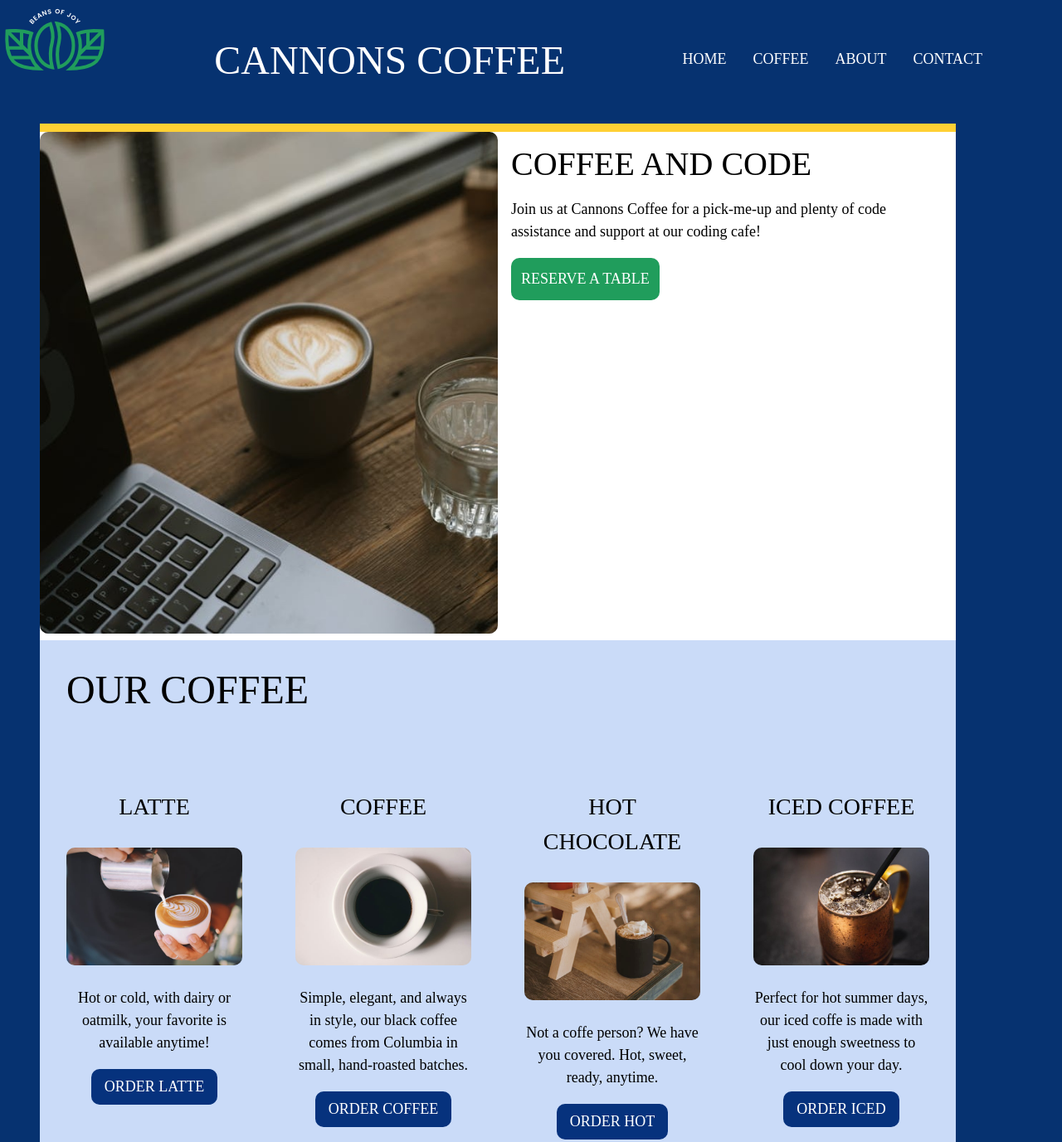
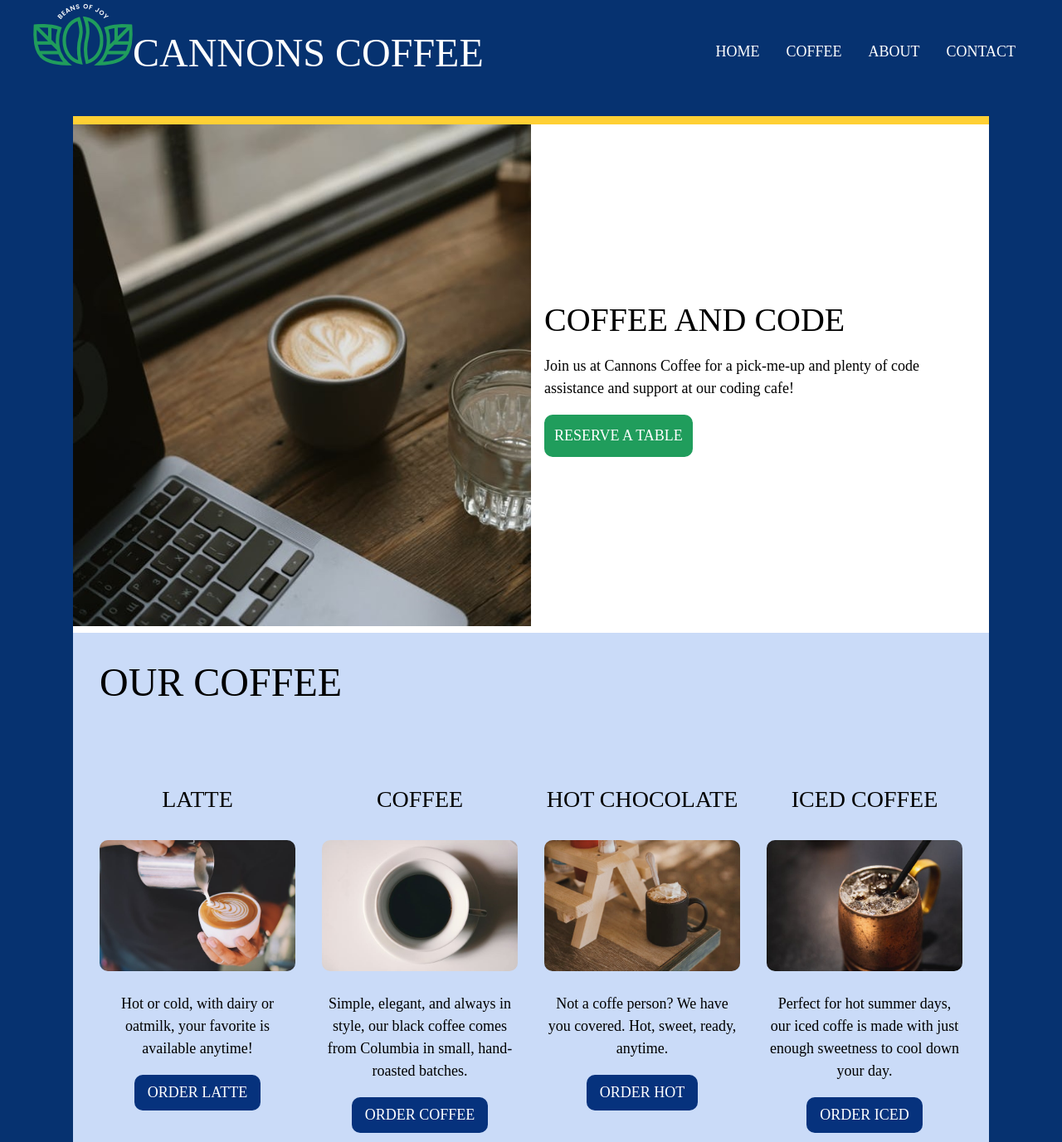
Before and after one commit to jennford1512-cyber/cannons-coffee, a plain HTML site: page index.html in a window 1280 px wide. Shown: the top 1377 px of the page at 83% size. Drawn offline with Linux system fonts and the light colour scheme.

Commit message:
compltede styles and html

```diff
--- a/CSS/style.css
+++ b/CSS/style.css
@@ -68,15 +68,16 @@ h3 {
   padding: 2rem;
   margin: 0;
   font-weight: 300;
+
   }
 img {
   max-width: 100%;
-  border-radius: 10px;
+
 }
 .wrapper {
   max-width: 1200px;
-  padding: 0 auto;
-  margin: 0;
+  padding: 0;
+  margin: 0 auto;
   font-family: var(--Montserrat);
   /* justify-content: center; */
   /* display: grid;
@@ -158,7 +159,7 @@ nav a {
   text-align: center;
   display: flex;
   flex-flow: row wrap;
-  justify-content: space-between;
+  justify-content: center;
   align-items: flex-end;
   margin: 0;
   padding: 0;
@@ -195,12 +196,16 @@ background-color: var(--white);
 }
 .container2 {
    background-color: var(--lightblue);
-  grid-template-columns: 1fr 1fr 1fr 1fr;
+  grid-template-columns: 1fr;
   display: grid;
   gap: 4rem;
   padding: 2rem;
   margin: 0;
 
+
+}
+.container2 img {
+  border-radius: 10px;
 }
 .child1 {
   border-radius: 0;
@@ -209,6 +214,8 @@ background-color: var(--white);
 }
 .child2 {
    padding: 1rem;
+   align-self: center;
+
 }
 
 
@@ -232,16 +239,22 @@ text-align: center;
 } */
 
 
-@media (max-width: 650px) {
-  .container {
-     grid-template-columns: 1fr 1fr 1fr 1fr;
+@media (min-width: 650px) {
+  .container2 {
+     grid-template-columns: 1fr 1fr;
      gap: 2rem;
   }
+
 }
 
-@media (max-width: 1000px) {
+@media (min-width: 1000px) {
   header {
-   justify-content: center;
+   justify-content: space-between;
 
   }
+  .container2 {
+ grid-template-columns: 1fr 1fr 1fr 1fr;
+     gap: 2rem;
+  }
+
 }
--- a/index.html
+++ b/index.html
@@ -12,9 +12,9 @@
 <body>
     <div class="wrapper">
         <header>
-            <div class="logo"> <a> <img src="./images/logo-nav.png" alt="Cannons Coffee, Beans of Joy"></a>
-            </div>
-            <h1>Cannons Coffee</h1>
+
+
+            <h1><img src="./images/logo-nav.png" alt="Cannons Coffee, Beans of Joy">Cannons Coffee</h1>
             <nav>
                 <ul>
                     <li><a href="index.html" target="_blank">Home</a> </li>
@@ -28,15 +28,15 @@
         <main>
             <div class="container">
                 <div class="child1">
-                    <a> <img class="coffeecomp" src="images/coffee-computer.jpg"
-                            alt="Alt text: Laptop with a cup of coffee and a glass of water"></a>
+                    <img class="coffeecomp" src="images/coffee-computer.jpg"
+                            alt="Laptop with a cup of coffee and a glass of water">
                 </div>
 
                 <div class="child2">
                     <h2>Coffee and Code </h2>
                     <p>Join us at Cannons Coffee for a pick-me-up and plenty of code assistance and support at our
                         coding cafe! </p>
-                    <a href="https://www.google.com/" class="button1"> reserve a table</a>
+                    <a href="https://www.google.com/" class="button1" target="_blank"> reserve a table</a>
                 </div>
             </div>
 
```
